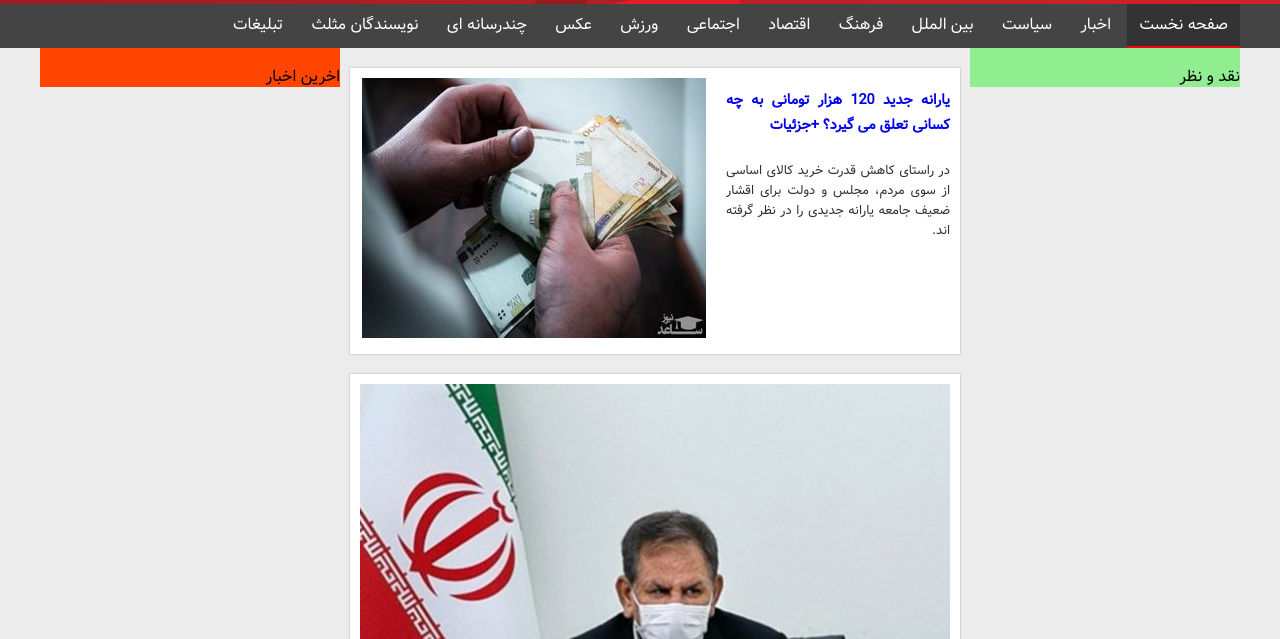
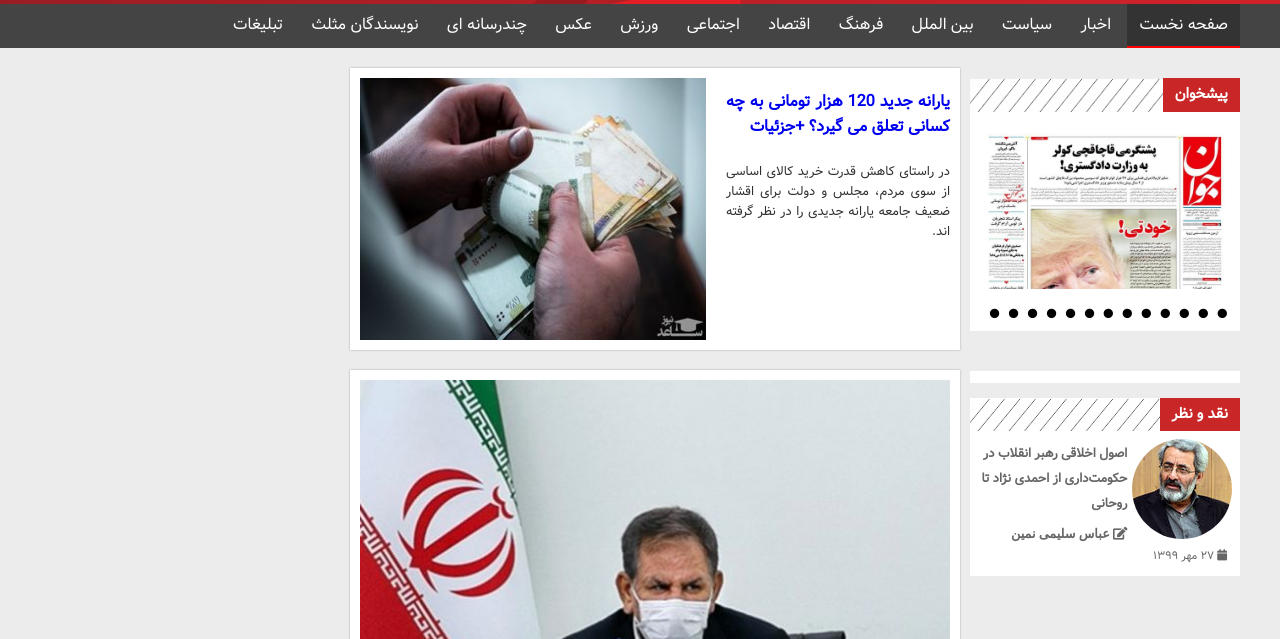
Before and after one commit to m-kh-paladin/mosalas, a plain HTML site: page index.html in a window 1280 px wide. Shown: the part 161-800 px from the top of the page. Drawn offline with Linux system fonts and the light colour scheme.

Commit message:
prat one column right finished

```diff
--- a/css/main.css
+++ b/css/main.css
@@ -444,8 +444,42 @@ header .responsive-nav ul {
 
 /***************************RIGHT*************************/
 
+.pishkhan {
+    width: 100%;
+    background-color: white;
+    padding: 8px;
+}
+
+.pishkhan a i {
+    padding-right: 5px;
+    padding-top: 15px;
+    font-size: .6em;
+    color: black;
+}
+
+.fake-icons {
+    margin: 0 auto;
+}
+
+.pishkhan a {
+    display: inline-block;
+}
+
+.pishkhan img {
+    width: 100%;
+    overflow: hidden;
+}
+
+/***************************YADDASHT*************************/
+
+.between {
+    background-color: white;
+    margin: 40px 0 15px;
+    padding: 6px;
+}
+
 .column-right {
-    background-color: lightgreen;
+    margin-top: 10px;
 }
 
 @media screen and (min-width:750px) {
@@ -460,6 +494,52 @@ header .responsive-nav ul {
         width: 30%;
         float: right;
     }
+}
+
+.yaddasht {
+    background-color: white;
+}
+
+.yaddasht img {
+    border-radius: 50%;
+}
+
+.yaddasht ul li {
+    padding: 8px;
+}
+
+.yaddasht time {
+    color: #666;
+    font-size: .7em;
+    padding: 5px;
+    display: block;
+}
+
+.yaddasht .image-date {
+    width: 40%;
+    float: right;
+}
+
+.yaddasht .title-name {
+    width: 60%;
+    float: left;
+}
+
+.yaddasht .title-name h4 {
+    margin: 0;
+}
+
+.yaddasht .title-name a {
+    font-size: .8em;
+    line-height: 25px;
+    padding: 3px;
+    color: #666;
+    display: block;
+}
+
+.yaddasht .title-name a i {
+    font-size: 1em;
+
 }
 
 /*************************** MID *************************/
@@ -479,9 +559,7 @@ header .responsive-nav ul {
 
 /*************************** FIRST - BOX *************************/
 
-.first-box-image a {
-    display: inline-block;
-}
+.first-box-image a {}
 
 @media screen and (min-width:750px) {
     .first-box-image {
@@ -526,7 +604,7 @@ header .responsive-nav ul {
 
 @media screen and (min-width:950px) {
     .first-box h1 {
-        font-size: .9em;
+        font-size: 1em;
     }
 }
 
@@ -611,7 +689,7 @@ header .responsive-nav ul {
 .header-news a {
     color: white;
     font-size: .8em;
-    padding: 10px;
+    padding: 8px 12px;
     display: block;
 }
 
--- a/index.html
+++ b/index.html
@@ -208,7 +208,6 @@
                                     </div>
                                 </li>
                             </ul>
-
                             <ul class="news-details">
                                 <li>
                                     <div class="news-pic">
@@ -230,7 +229,6 @@
                                     </div>
                                 </li>
                             </ul>
-
                             <ul class="news-details">
                                 <li>
                                     <div class="news-pic">
@@ -251,13 +249,64 @@
                                     </div>
                                 </li>
                             </ul>
-
                         </div>
                     </div>
                     <!--------------------------------RIGHT------------------------------------->
                     <div class="column-right">
                         <div class="margin-top"></div>
-                        نقد و نظر
+                        <div class="header-news">
+                            <h3>
+                                <a href="#"> پیشخوان</a>
+                            </h3>
+                        </div>
+                        <!--------------------------------PISHKHAN------------------------------------->
+                        <div class="pishkhan">
+                            <a href="#">
+                                <img src="/images/پیشخوان.jpg" alt="پیشخوان">
+                                <div class="fake-icons">
+                                    <a href="#"><i class="fa fa-circle"></i></a>
+                                    <a href="#"><i class="fa fa-circle"></i></a>
+                                    <a href="#"><i class="fa fa-circle"></i></a>
+                                    <a href="#"><i class="fa fa-circle"></i></a>
+                                    <a href="#"><i class="fa fa-circle"></i></a>
+                                    <a href="#"><i class="fa fa-circle"></i></a>
+                                    <a href="#"><i class="fa fa-circle"></i></a>
+                                    <a href="#"><i class="fa fa-circle"></i></a>
+                                    <a href="#"><i class="fa fa-circle"></i></a>
+                                    <a href="#"><i class="fa fa-circle"></i></a>
+                                    <a href="#"><i class="fa fa-circle"></i></a>
+                                    <a href="#"><i class="fa fa-circle"></i></a>
+                                    <a href="#"><i class="fa fa-circle"></i></a>
+                                </div>
+                        </div>
+                        <!--------------------------------YADDASHT------------------------------------->
+                        <div class="between"></div>
+                        <div class="yaddasht">
+                            <div class="header-news">
+                                <h3>
+                                    <a href="#"> نقد و نظر</a>
+                                </h3>
+                            </div>
+                            <ul>
+                                <li>
+                                    <div class="container">
+                                        <div class="image-date">
+                                            <a href="#"> <img src="/images/نقد و نظر.jpg" alt=""> </a>
+                                            <time datetime="2020-04-08"> <i class="fa fa-calendar "></i> ۲۷ مهر ۱۳۹۹
+                                        </div>
+                                        <div class="title-name">
+                                            <h4>
+                                                <a href="#"> اصول اخلاقی رهبر انقلاب در حکومت‌داری از احمدی نژاد تا
+                                                    روحانی</a>
+                                            </h4>
+                                            <a href="#"><i class="fa fa-edit"> عباس سلیمی‌ نمین</i>
+                                            </a>
+                                        </div>
+                                    </div>
+                                </li>
+                            </ul>
+                        </div>
+                    </div>
                 </div>
             </div>
             <!--------------------------------LEFT-------------------------------------->
```
Also changed, not shown: images/نقد و نظر.jpg (added), images/نقد و نظر1.jpg (added), images/نقد و نظر2.jpg (added), images/نقد و نظر3.jpg (added), images/نقد و نظر4.jpg (added), images/پیشخوان.jpg (added). Lines whose indentation alone changed are shown as unchanged.
